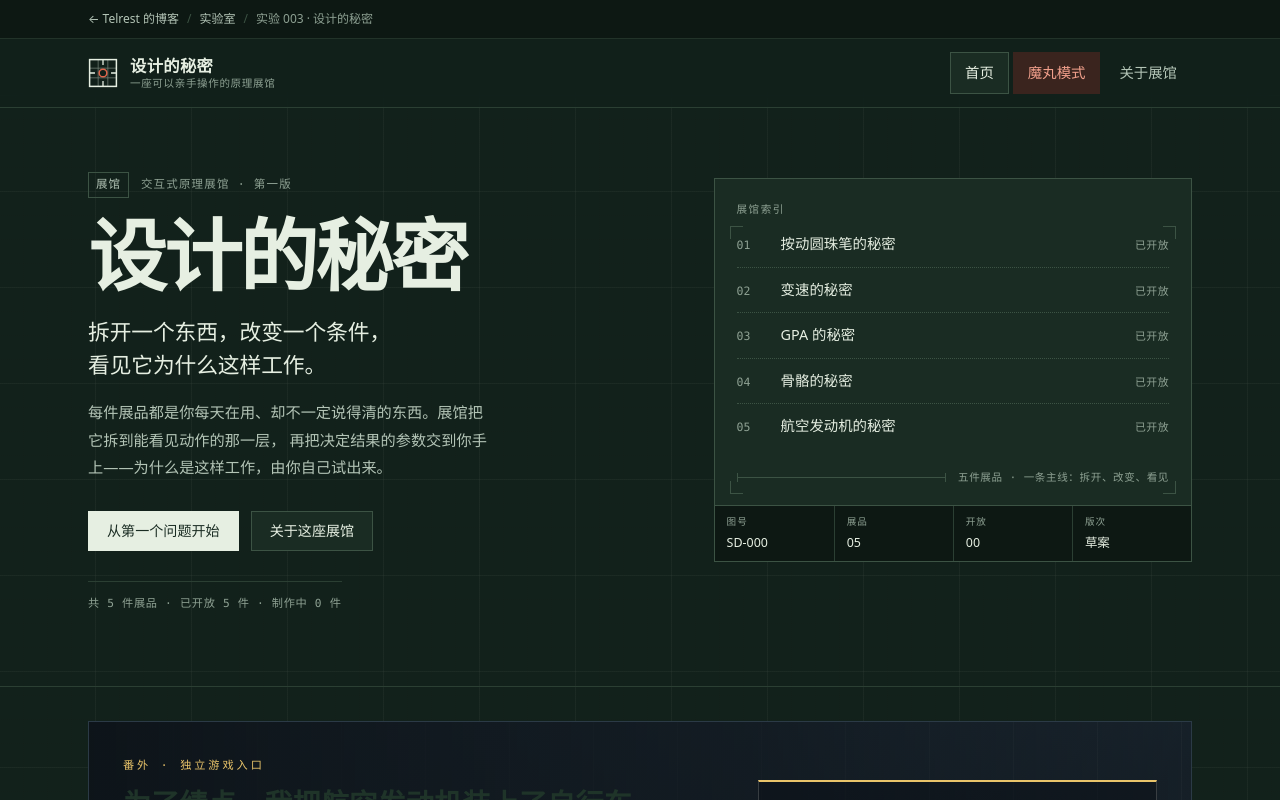
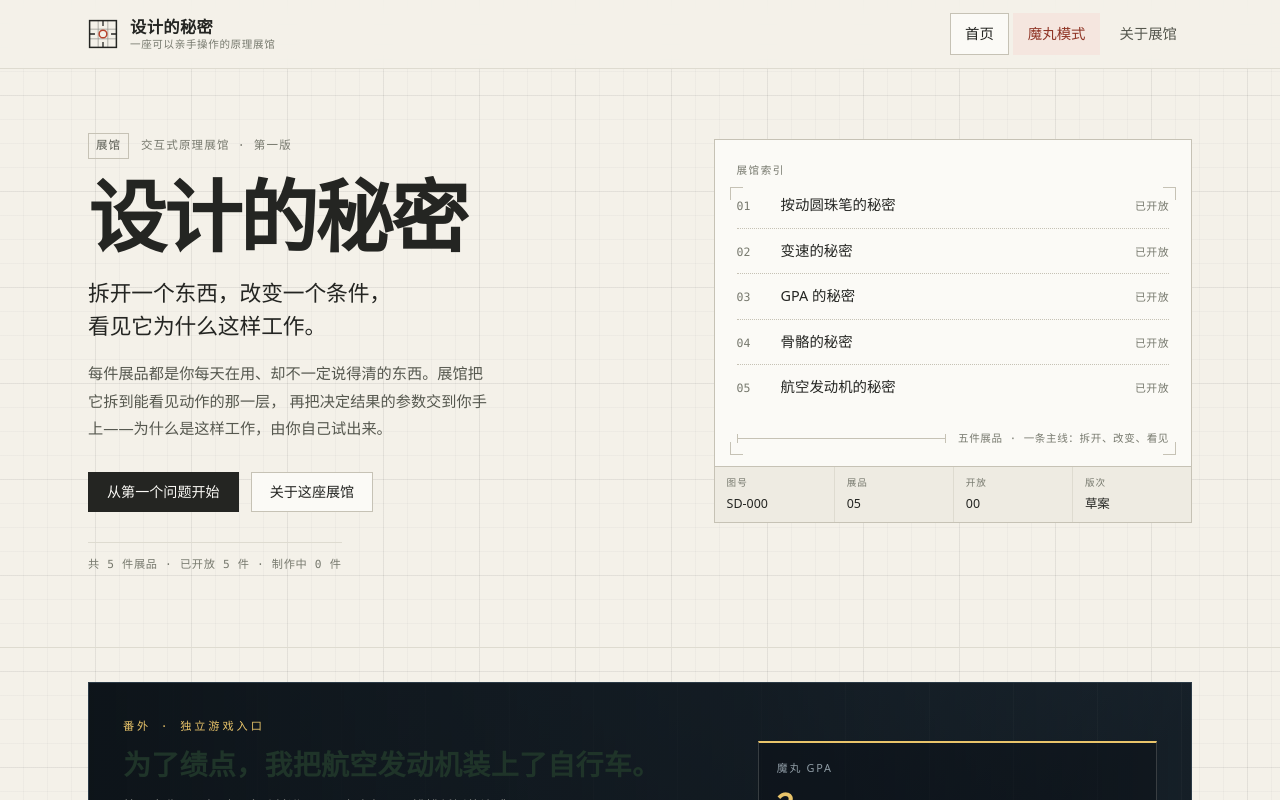
Before and after one commit to Telrest/the-secret-of-design, a React (Vite) app: page / in a window 1280 px wide. Shown: the top 800 px of the page. Built offline with nearby package versions, Linux system fonts and the light colour scheme.

Commit message:
Restore standalone coursework exhibition theme

```diff
--- a/index.html
+++ b/index.html
@@ -4,13 +4,13 @@
     <meta charset="UTF-8" />
     <meta name="viewport" content="width=device-width, initial-scale=1, viewport-fit=cover" />
     <link rel="icon" type="image/svg+xml" href="./favicon.svg" />
-    <title>设计的秘密 · 实验室 · Telrest 的博客</title>
+    <title>设计的秘密 · 一座可以亲手操作的原理展馆</title>
     <meta
       name="description"
       content="设计的秘密是一座可以亲手操作的原理展馆：拆开一个东西，改变一个条件，看见它为什么这样工作。"
     />
-    <meta name="theme-color" content="#12211b" />
-    <meta name="color-scheme" content="dark" />
+    <meta name="theme-color" content="#f4f1e9" />
+    <meta name="color-scheme" content="light" />
   </head>
   <body>
     <div id="root"></div>
--- a/src/components/SiteFooter.tsx
+++ b/src/components/SiteFooter.tsx
@@ -8,9 +8,6 @@ export function SiteFooter() {
         <div className="site-footer__col">
           <p className="site-footer__brand">设计的秘密</p>
           <p className="site-footer__note">大学网站作业 · 交互式原理展馆</p>
-          <p className="site-footer__note">
-            <a href="../../">← 回到 Telrest 的博客</a>
-          </p>
         </div>
 
         <div className="site-footer__col">
--- a/src/components/SiteHeader.tsx
+++ b/src/components/SiteHeader.tsx
@@ -15,18 +15,6 @@ function BrandMark() {
 export function SiteHeader() {
   return (
     <header className="site-header">
-      {/* 子站上下文：说明这是一座挂在博客实验室下的展馆，而不是独立站点。 */}
-      <div className="blog-context">
-        <div className="shell blog-context__inner">
-          <a className="blog-context__back" href="../../">
-            <span aria-hidden="true">←</span> Telrest 的博客
-          </a>
-          <span className="blog-context__sep" aria-hidden="true">/</span>
-          <a className="blog-context__crumb" href="../../lab/">实验室</a>
-          <span className="blog-context__sep" aria-hidden="true">/</span>
-          <span className="blog-context__current">实验 003 · 设计的秘密</span>
-        </div>
-      </div>
       <div className="shell site-header__inner">
         <NavLink to="/" className="brand" aria-label="设计的秘密 · 返回首页">
           <BrandMark />
--- a/src/exhibits/bone/diagrams.tsx
+++ b/src/exhibits/bone/diagrams.tsx
@@ -8,16 +8,16 @@
 import { LOAD_COPY, REPAIR_COPY } from './content'
 import type { LoadMode, TabId } from './model'
 
-const INK = '#e6efe2'
-const INK_2 = '#b3c4b6'
-const INK_3 = '#8ea193'
-const RULE = '#3c5344'
+const INK = 'var(--ink)'
+const INK_2 = 'var(--ink-2)'
+const INK_3 = 'var(--ink-3)'
+const RULE = 'var(--rule-strong)'
 const BONE = '#e2dac7'
 const BONE_LINE = '#b9ae95'
 const TARGET = '#bf6a3d'
 const COMPARE = '#6f8798'
 const CANCELLOUS = '#c9b48d'
-const ARROW = '#e6efe2'
+const ARROW = 'var(--ink)'
 const HEMATOMA = '#7d3a4a'
 const SOFT = '#d8bd7e'
 const BONY = '#b08a52'
--- a/src/exhibits/gpa/charts.tsx
+++ b/src/exhibits/gpa/charts.tsx
@@ -485,7 +485,7 @@ function HeadroomView({ result, selectedId, onSelect, focusId }: ViewProps) {
         ticks={[0, 1, 2, 3, 4]}
         marker={gpa}
         segments={[
-          { id: 'gained', value: gpa, color: '#2b3f33' },
+          { id: 'gained', value: gpa, color: 'var(--rule)' },
           ...rows.map((row) => ({
             id: row.id,
             value: row.headroom ?? 0,
--- a/src/exhibits/pen/CamDiagram.tsx
+++ b/src/exhibits/pen/CamDiagram.tsx
@@ -66,7 +66,7 @@ export function CamDiagram({ snapshot }: CamDiagramProps) {
       <svg viewBox="0 0 400 196" role="img" aria-label={`凸轮展开图：当前索引角 ${pose.theta.toFixed(0)} 度，位移 ${pose.x.toFixed(2)} 毫米`}>
         <defs>
           <pattern id="lockHatch" width="5" height="5" patternTransform="rotate(45)" patternUnits="userSpaceOnUse">
-            <line x1="0" y1="0" x2="0" y2="5" stroke="#e0664c" strokeWidth="0.8" opacity="0.35" />
+            <line x1="0" y1="0" x2="0" y2="5" stroke="var(--signal)" strokeWidth="0.8" opacity="0.35" />
           </pattern>
         </defs>
 
@@ -83,7 +83,7 @@ export function CamDiagram({ snapshot }: CamDiagramProps) {
               x2={PLOT.right}
               y1={ty(line.x)}
               y2={ty(line.x)}
-              stroke="#3c5344"
+              stroke="var(--rule-strong)"
               strokeWidth="0.8"
               strokeDasharray={line.x === PEN.xRetracted || line.x === PEN.xMax ? '4 3' : '2 3'}
             />
@@ -148,13 +148,13 @@ export function CamDiagram({ snapshot }: CamDiagramProps) {
         <path
           d={`${phases.pressing} ${phases.indexing.replace('M', 'L')} ${phases.releasing.replace('M', 'L')} ${phases.settling.replace('M', 'L')}`}
           fill="none"
-          stroke="#e6efe2"
+          stroke="var(--ink)"
           strokeWidth="1"
           strokeDasharray="3 3"
           opacity="0.35"
         />
         {activePath && (
-          <path d={activePath} fill="none" stroke="#e0664c" strokeWidth="2.4" strokeLinecap="round" />
+          <path d={activePath} fill="none" stroke="var(--signal)" strokeWidth="2.4" strokeLinecap="round" />
         )}
 
         {/* 当前位置 */}
@@ -163,15 +163,15 @@ export function CamDiagram({ snapshot }: CamDiagramProps) {
           x2={currentX}
           y1={PLOT.top - 2}
           y2={PLOT.bottom}
-          stroke="#e0664c"
+          stroke="var(--signal)"
           strokeWidth="0.6"
           opacity="0.35"
         />
-        <circle cx={currentX} cy={currentY} r="4.6" fill="#e0664c" />
-        <circle cx={currentX} cy={currentY} r="7.4" fill="none" stroke="#e0664c" strokeWidth="1" opacity="0.4" />
+        <circle cx={currentX} cy={currentY} r="4.6" fill="var(--signal)" />
+        <circle cx={currentX} cy={currentY} r="7.4" fill="none" stroke="var(--signal)" strokeWidth="1" opacity="0.4" />
 
         {/* 坐标轴 */}
-        <line x1={PLOT.left} x2={PLOT.right} y1={PLOT.bottom + 8} y2={PLOT.bottom + 8} stroke="#3c5344" strokeWidth="0.8" />
+        <line x1={PLOT.left} x2={PLOT.right} y1={PLOT.bottom + 8} y2={PLOT.bottom + 8} stroke="var(--rule-strong)" strokeWidth="0.8" />
         <text x={4} y={14} className="cam-diagram__tick">
           x / mm
         </text>
--- a/src/styles/tokens.css
+++ b/src/styles/tokens.css
@@ -1,34 +1,33 @@
 /* ===========================================================================
    设计的秘密 · 设计变量
-   森林深色展馆：深夜森林底 + 米白字 + 朱红强调 + 图纸蓝标注
-   （与 Telrest 个人博客的主题同源）
+   浅色科学展馆：暖纸底 + 墨色文字 + 朱红强调 + 图纸蓝标注
    =========================================================================== */
 
 :root {
-  color-scheme: dark;
+  color-scheme: light;
 
   /* 纸面与墨色 ------------------------------------------------------------ */
-  --paper: #12211b;
-  --paper-card: #1a2c23;
-  --paper-inset: #0d1813;
-  --ink: #e6efe2;
-  --ink-2: #b3c4b6;
-  --ink-3: #8ea193;
-  --rule: #2b3f33;
-  --rule-strong: #3c5344;
+  --paper: #f4f1e9;
+  --paper-card: #fbfaf6;
+  --paper-inset: #eeebe2;
+  --ink: #242522;
+  --ink-2: #56584f;
+  --ink-3: #77796e;
+  --rule: #dedbd0;
+  --rule-strong: #c6c2b5;
 
   /* 唯一强调色：正在工作的零件 / 当前状态 -------------------------------- */
-  --signal: #e0664c;
-  --signal-ink: #f2a08c;
-  --signal-wash: #3a241e;
+  --signal: #b8432d;
+  --signal-ink: #8f3425;
+  --signal-wash: #f5e6df;
 
   /* 图纸蓝：尺寸线、引线、来源标记 ---------------------------------------- */
-  --blueprint: #6aa6d6;
-  --blueprint-wash: #1d2f3d;
+  --blueprint: #466c86;
+  --blueprint-wash: #e6eef3;
 
   /* 状态词（文字优先，颜色只是辅助） -------------------------------------- */
-  --ok: #7fd0a4;
-  --warn: #e0b44f;
+  --ok: #346b55;
+  --warn: #967020;
 
   /* 字体 ------------------------------------------------------------------ */
   --font-sans: "PingFang SC", "HarmonyOS Sans SC", "Source Han Sans SC",
@@ -49,5 +48,5 @@
   --ease-change: cubic-bezier(0.65, 0, 0.35, 1);
 
   /* 纸张网格：极低对比度的工程纸 ------------------------------------------ */
-  --grid-line: rgba(230, 239, 226, 0.045);
+  --grid-line: rgba(45, 51, 42, 0.055);
 }
--- a/src/styles/ui.css
+++ b/src/styles/ui.css
@@ -57,55 +57,6 @@
 
 .link:hover {
   color: var(--signal-ink);
-}
-
-/* ---------- 子站上下文条：说明本站挂在博客实验室下 ---------- */
-.blog-context {
-  border-bottom: 1px solid color-mix(in srgb, var(--rule) 70%, transparent);
-  background: var(--paper-inset);
-  font-size: 12px;
-  line-height: 1;
-}
-
-.blog-context__inner {
-  display: flex;
-  flex-wrap: wrap;
-  align-items: center;
-  gap: 8px;
-  min-height: 38px;
-  padding-block: 8px;
-  color: var(--ink-3);
-}
-
-.blog-context__back,
-.blog-context__crumb {
-  color: var(--ink-2);
-  text-decoration: none;
-  transition: color 0.16s var(--ease-change);
-}
-
-.blog-context__back:hover,
-.blog-context__crumb:hover {
-  color: var(--signal-ink);
-}
-
-.blog-context__sep {
-  color: var(--rule-strong);
-}
-
-.blog-context__current {
-  color: var(--ink-3);
-}
-
-@media (max-width: 640px) {
-  .blog-context {
-    font-size: 11px;
-  }
-
-  .blog-context__inner {
-    min-height: 34px;
-    gap: 6px;
-  }
 }
 
 /* ---------- 站头 ---------- */
```
